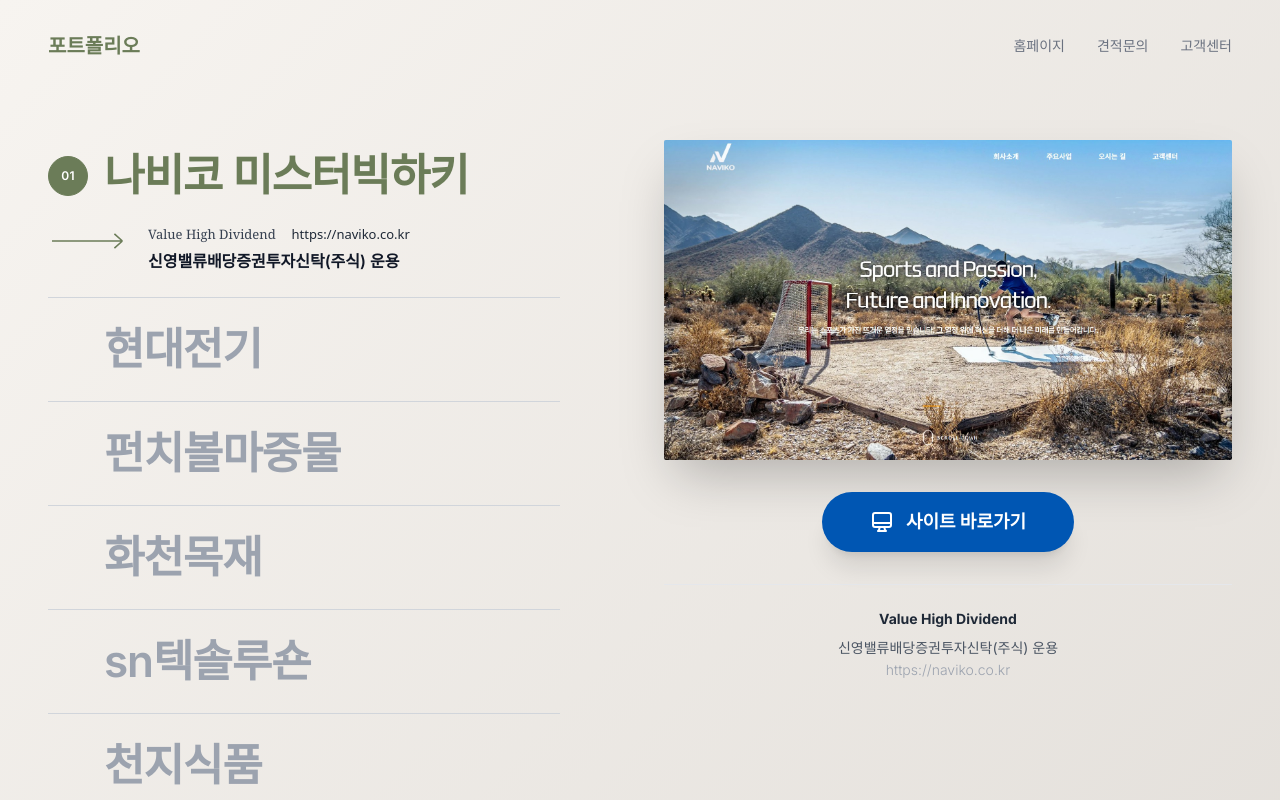
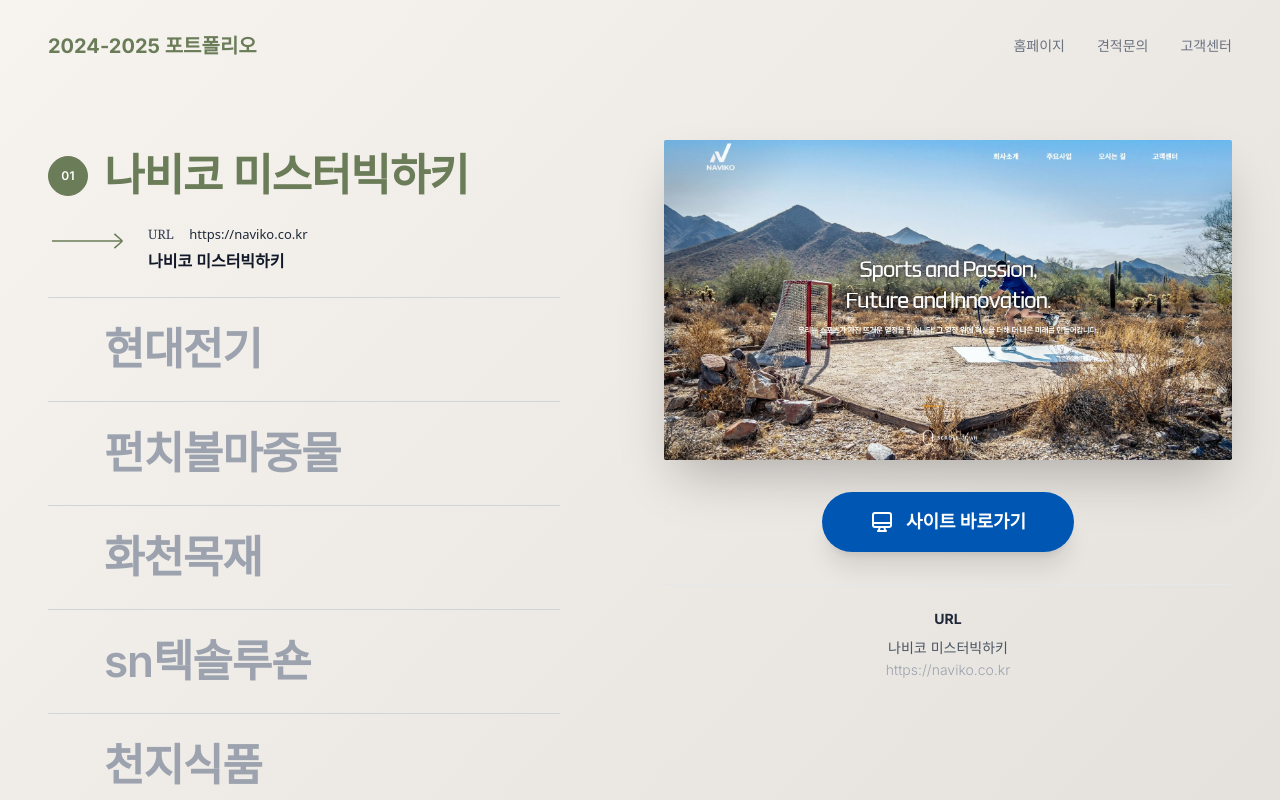
Before and after one commit to nmtown17/nmtown17.github.io, a plain HTML site: page index.html in a window 1280 px wide. Shown: the top 800 px of the page. Drawn offline with nearby package versions, Linux system fonts and the light colour scheme; a web font is replaced by a local one.

Commit message:
Update index.html

```diff
--- a/index.html
+++ b/index.html
@@ -26,7 +26,7 @@
     <div class="container mx-auto px-4 md:px-12">
       <!-- 헤더 -->
       <header class="flex justify-between items-center py-8">
-        <p class="text-xl font-bold text-[#6b7c58]">포트폴리오</p>
+        <p class="text-xl font-bold text-[#6b7c58]">2024-2025 포트폴리오</p>
         <nav>
           <ul class="flex space-x-8 text-gray-500 font-medium text-sm">
             <li><a href="#" class="hover:text-[#6b7c58] transition-colors">홈페이지</a></li>
@@ -61,7 +61,7 @@
             </div>
             <!-- 설명 영역 -->
             <div class="mt-8 text-center w-full border-t border-gray-200 pt-6">
-              <div class="text-sm font-bold text-gray-800 mb-2">Value High Dividend</div>
+              <div class="text-sm font-bold text-gray-800 mb-2">URL </div>
               <div id="pfRightDesc" class="text-gray-600 text-sm leading-relaxed">
                 신영밸류배당증권투자신탁(주식) 운용<br>
 
@@ -96,7 +96,7 @@
 
   <script>
   const pfProjects=[
-    {name:"나비코 미스터빅하키",url:"https://naviko.co.kr",desc:"신영밸류배당증권투자신탁(주식) 운용",placeholder:"나비코 미스터빅하키"},
+    {name:"나비코 미스터빅하키",url:"https://naviko.co.kr",desc:"나비코 미스터빅하키",placeholder:"나비코 미스터빅하키"},
     {name:"현대전기",url:"https://hdcne.co.kr",desc:"전기 공사 및 산업 설비 전문 웹사이트 제작",placeholder:"현대전기 hdcne"},
     {name:"펀치볼마중물",url:"https://greatfarm.kr",desc:"농산물 직거래 및 체험 농장 홈페이지 제작",placeholder:"펀치볼마중물 greatfarm"},
     {name:"화천목재",url:"https://hcwood.co.kr",desc:"친환경 건축 목재 전문 기업 사이트 제작",placeholder:"화천목재 hcwood"},
@@ -109,8 +109,8 @@
     {name:"진부양조장",url:"https://jinbu-brewery.co.kr",desc:"전통주 제조 및 브랜딩 홈페이지 제작",placeholder:"진부양조장 jinbu-brewery"},
     {name:"태연메디칼",url:"https://ty-medical.co.kr",desc:"의료 장비 및 소모품 유통 회사 웹사이트 제작",placeholder:"태연메디칼 ty-medical"},
     {name:"에이멕",url:"https://amec.co.kr",desc:"산업용 기계 및 부품 제조 기업 사이트 제작",placeholder:"에이멕 amec"},
-    {name:"인디자인.kr",url:"https://xn--220b335a.kr",desc:"시각 디자인 및 인쇄 전문 업체 포트폴리오 제작",placeholder:"인디자인 indesign"},
-    {name:"맑은나라.com",url:"https://xn--2z2bl7t.com",desc:"생활용품 및 청소 용역 서비스 소개 페이지 제작",placeholder:"맑은나라 clear-nation"},
+    {name:"인디자인.kr",url:"https://인디자인.kr",desc:"시각 디자인 및 인쇄 전문 업체 포트폴리오 제작",placeholder:"인디자인 indesign"},
+    {name:"맑은나라.com",url:"https://맑은나라.com",desc:"생활용품 및 청소 용역 서비스 소개 페이지 제작",placeholder:"맑은나라 clear-nation"},
     {name:"제이스틸",url:"https://www.jsteel.net/",desc:"철강 및 금속 가공 전문 기업 홈페이지 제작",placeholder:"제이스틸 jesteel"},
     {name:"위농",url:"https://www.wenong.co.kr/",desc:"친환경 유기농 농산물 쇼핑몰 구축",placeholder:"위농 wenong"},
     {name:"하심정",url:"https://hasimjeong.cafe24.com/skin-skin14",desc:"한정식 전문점 및 식당 예약 시스템 구축",placeholder:"하심정 hasimjeong"},
@@ -181,7 +181,7 @@
           <div class="flex-1 flex flex-col">
             <div class="hidden md:block">
               <div class="mb-1 text-[13px] md:text-[14px]">
-                <span class="font-serif text-[13px] text-gray-700 mr-3">Value High Dividend</span>
+                <span class="font-serif text-[13px] text-gray-700 mr-3">URL </span>
                 <span class="font-sans text-[13px] text-gray-800 align-baseline">${project.url}</span>
               </div>
               <div class="text-[15px] md:text-[16px] font-semibold text-gray-900">
```
